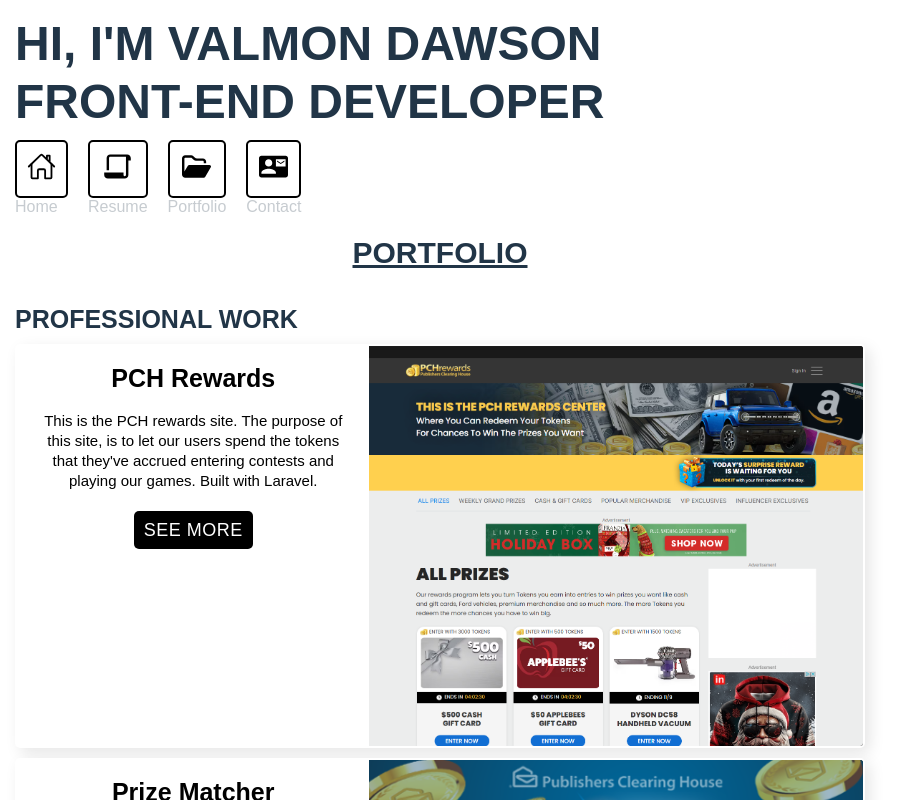
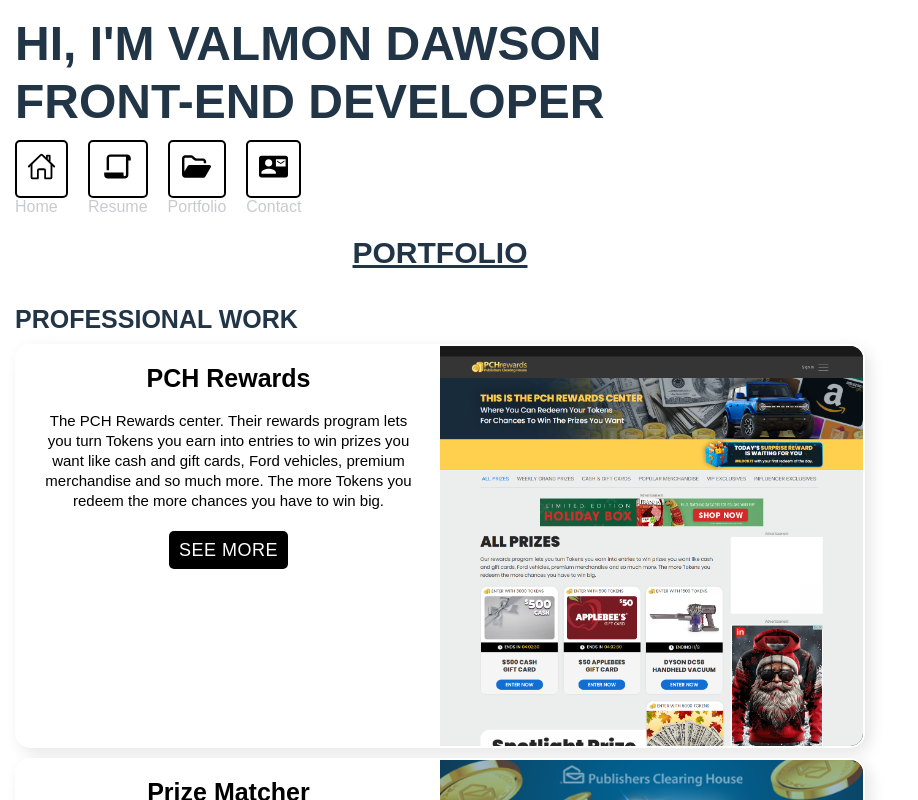
Before and after one commit to VDawson1181/Portfolio_Site_V2, a React (Vite) app: page / in a window 1280 px wide. Both pictures are taken after a click on the item "Portfolio". Shown: the top 800 px of the page, without its empty margins (0-918 px from the left). Built offline with nearby package versions, Linux system fonts and the light colour scheme; a web font is replaced by a local one.

Commit message:
updates to style and images...

```diff
--- a/components/Modal/modal.css
+++ b/components/Modal/modal.css
@@ -6,6 +6,8 @@
     margin: 20px auto;
     padding: 20px;
     border: 1px solid #999;
+    /* border-radius: 15px; */
+    overflow: scroll;
 
     & button{
         background-color: rgb(255, 255, 255);
@@ -34,18 +36,21 @@
         }
       }
 
+      .card-image{
+        width: 100%;
+        /* width: calc(100% / 3 * 2 + 0.0033rem); */
+        /* max-height: 650px; */
+        /* z-index: 55; */
+        /* background-color: hsl(0, 0%, 0%); */
+        /* object-fit: cover; */
+        /* object-position: center top; */
+        justify-self: center;
+    }
+
     ul{
         display: flex;
         li{
-            .card-image{
-                width: calc(100% / 3 * 2 + 0.0033rem);
-                /* max-height: 650px; */
-                z-index: 55;
-                background-color: hsl(0, 0%, 0%);
-                object-fit: cover;
-                object-position: center top;
-                justify-self: center;
-            }
+
         }
     }
 
--- a/components/Portfolio/PortfolioApp.jsx
+++ b/components/Portfolio/PortfolioApp.jsx
@@ -6,6 +6,7 @@
 // image import
 import rewardsScr from '../../src/assets/rewards_scr.png'
 import woodlockedLogo from '../../src/assets/wlocked_Scr.png'
+import woodlockedCombo from '../../src/assets/wlocked_Combo_Lrg.png'
 import prizeMatcherLogo from '../../src/assets/prizeMatcher_Scr.png'
 import prizeMatcherMob from '../../src/assets/prizeMatcher_Scr.png'
 import moneyDropLogo from '../../src/assets/moneyDrop_Scr.png'
@@ -28,8 +29,8 @@
             isValid: true,
             id:"rewards",
             name: "PCH Rewards",
-            copy: "PCH Rewards Site",
-            descrip: "This is the PCH rewards site. The purpose of this site, is to let our users spend the tokens that they've accrued entering contests and playing our games. Built with Laravel.",
+            copy: "The PCH Rewards center. Their rewards program lets you turn Tokens you earn into entries to win prizes you want like cash and gift cards, Ford vehicles, premium merchandise and so much more. The more Tokens you redeem the more chances you have to win big.",
+            descrip: "This is the PCH rewards site redesign. It's a space for our users to come to and turn the tokens that they've accrued entering contests and playing our games into more prize winning opportunities. Built with Laravel.",
             url: "https://rewards.pch.com/",
             image: [rewardsScr,rewardsScr]
         },
@@ -46,10 +47,10 @@
             isValid: true,
             id: "wlocked",
             name: "Woodlocked",
-            copy: "Construction Company Site",
-            descrip: "Woodlocked: Lorem ipsum dolor sit amet consectetur adipisicing elit. Deleniti incidunt molestias repellat repellendus necessitatibus corrupti ipsum, accusantium voluptates distinctio odio soluta officiis sunt perspiciatis blanditiis enim temporibus quibusdam aliquid? Delectus?",
+            copy: "An exotic lumber, and construction company - focusing on the crafting of tables, furniture, light fixtures, decks, siding, masonry, and roofing services.",
+            descrip: "Woodlocked's company site highlighted their two businesses. An exotic lumber company, and a construction one. I collaborated with the owners, and their design team to put together a site that highlighted the custom design, and fabrication of exotic wood products that transformed their client's spaces.",
             url: "https://vdawson1181.github.io/WoodlockedProj/index.html",
-            image: [woodlockedLogo,woodlockedLogo]
+            image: [woodlockedLogo,woodlockedCombo]
         },
         {
             isValid: true,
--- a/components/Portfolio/portfolio.css
+++ b/components/Portfolio/portfolio.css
@@ -26,7 +26,7 @@
       & .card{
         background-color: rgb(255, 255, 255);
         /* background-image: linear-gradient(to bottom, rgba(255,0,0,0), rgb(255, 255, 255)); */
-        border-radius: 5px;
+        border-radius: 15px;
         border: 2px solid hsl(0, 0%, 100%);
         box-shadow: 5px 5px 15px hsl(0,0%,0%,0.1);
         margin: 10px 0;
@@ -43,7 +43,7 @@
         transition-timing-function: cubic-bezier(0.420, 0.000, 0.580, 1.000); /* ease-in-out */
 
           & .card-image{
-            width: calc(100% / 3 * 1.75 + 0.0033rem);
+            width: calc(100% / 3 * 1.5 + 0.0033rem);
             max-height: 400px;
             z-index: 55;
             background-color: hsl(0, 0%, 0%);
--- a/src/Card.jsx
+++ b/src/Card.jsx
@@ -40,11 +40,11 @@
                 <div className="cardContent">
                     <h2 className="card-title">{item.name}</h2>
                     {/* <p className="card-text">#{index+1} -- {item.copy}</p>      */}
-                    <div className="card-text">{item.descrip}</div>
+                    <div className="card-text">{item.copy}</div>
 
                     {/* <button>View</button> */}
                     {/* <button className={item.id} onClick={() => handleModal([<h2 className="card-title">{item.name}</h2>,item.descrip,<img className="card-image" src={item.image} alt="Image" loading="lazy"/>])}>See More</button> */}
-                    <button className="seeMoreBtn" onClick={() => handleModal([ <h2 className="card-title">{item.name}</h2>,<div className="card-text">{item.descrip}</div>,<ul className="images"><li><img className="card-image" src={item.image[0]} alt="Image" loading="lazy"/></li><li><img className="card-image" src={item.image[1]} alt="Image" loading="lazy"/></li></ul>,<Button indexNo={index+1} name={item.name} url={item.url}/> ]) }>See More</button>
+                    <button className="seeMoreBtn" onClick={() => handleModal([ <h2 className="card-title">{item.name}</h2>,<div className="card-text">{item.descrip}</div>,<div className="images"><img className="card-image" src={item.image[1]} alt="Image" loading="lazy"/></div>,<Button indexNo={index+1} name={item.name} url={item.url}/> ]) }>See More</button>
                 </div>
                 <img className="card-image" src={item.image[0]} alt="Image" loading="lazy"/>
     </div>);
```
Also changed, not shown: src/assets/wlocked_Combo_Lrg.png (added), src/assets/woodlocked_Scr.png (deleted).
